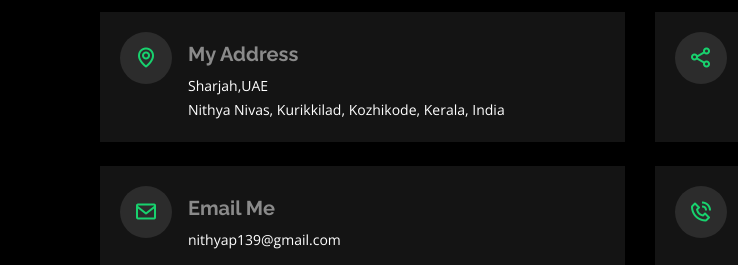
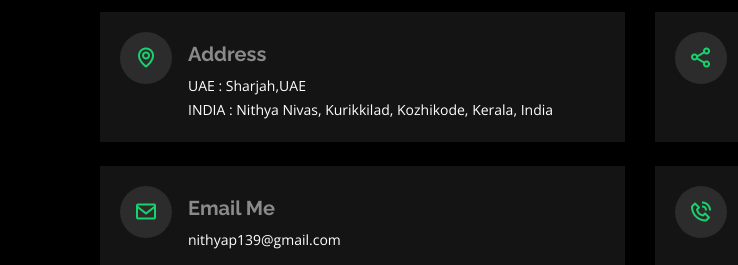
Before and after one commit to Nithyaparambhath/Website, a plain HTML site: page index.html in a window 1280 px wide. Shown: the part 3133-3398 px from the top of the page, 0-738 px from the left. Drawn offline with nearby package versions, Linux system fonts and the light colour scheme; files whose address does not match are found by name.

Commit message:
Update index.html
address  updated

```diff
--- a/index.html
+++ b/index.html
@@ -438,9 +438,9 @@
         <div class="col-md-6 d-flex align-items-stretch">
           <div class="info-box">
             <i class="bx bx-map"></i>
-            <h3>My Address</h3>
-            <p>Sharjah,UAE<br/>
-            Nithya Nivas, Kurikkilad, Kozhikode, Kerala, India</p>
+            <h3>Address</h3>
+            <p><span>UAE : </span> Sharjah,UAE <br/>
+              <span>INDIA : </span> Nithya Nivas, Kurikkilad, Kozhikode, Kerala, India</p>
 
 
 
```
